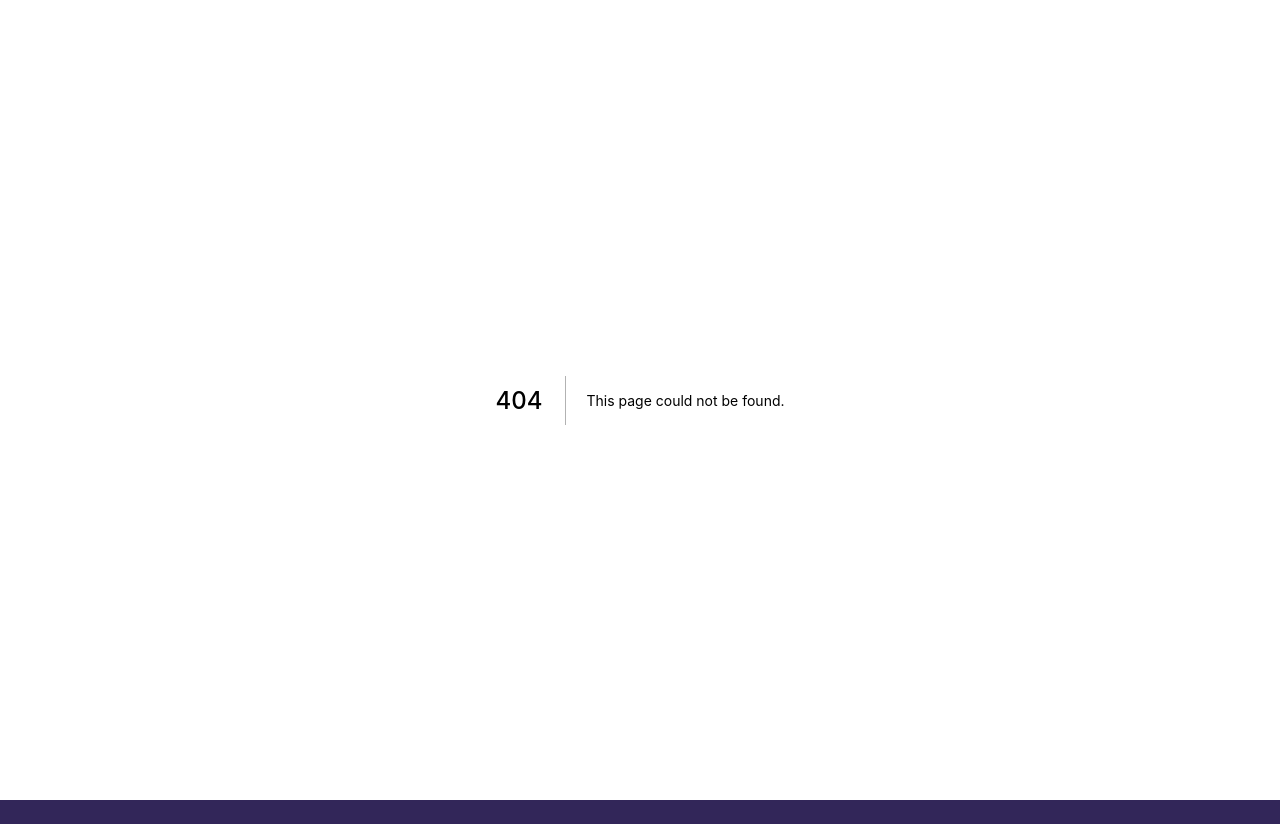
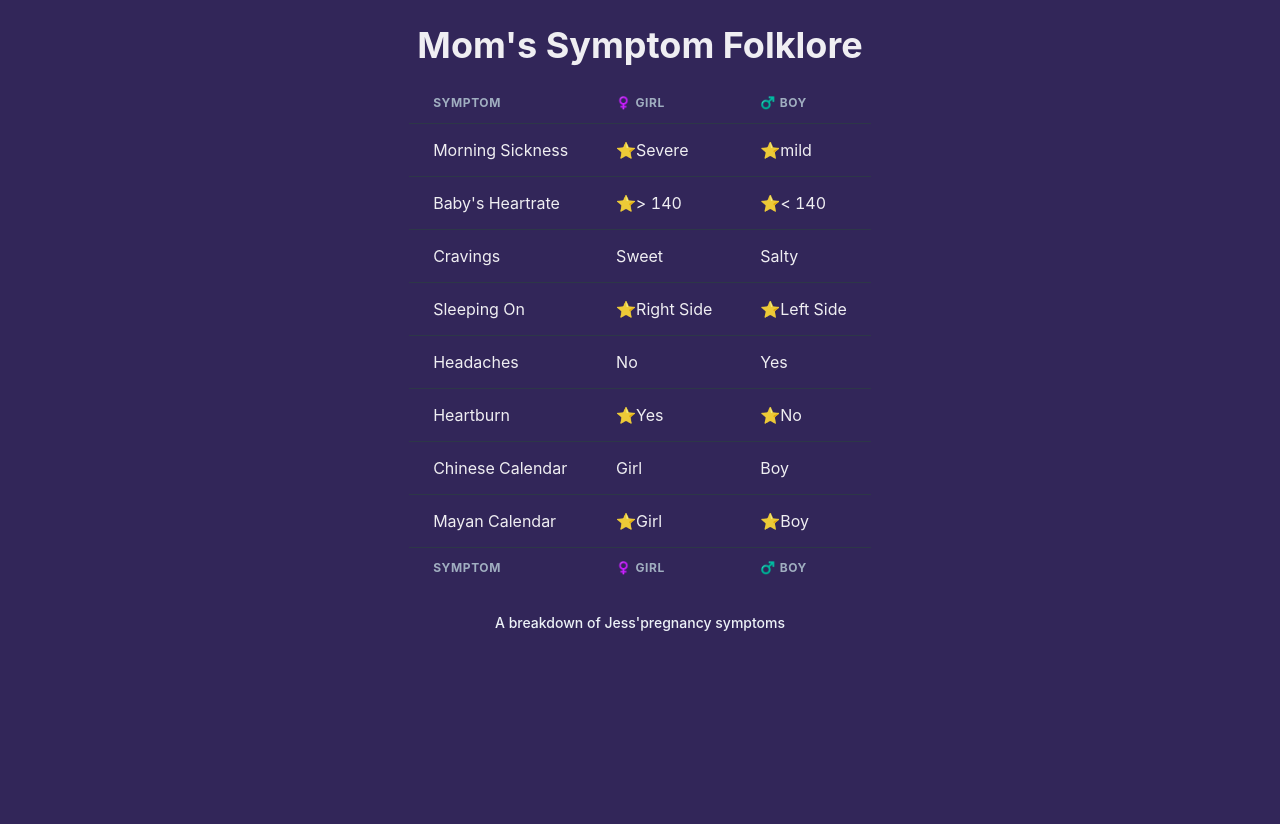
Before and after one commit to jimmyshaka/jcubed, a Next.js app: page /mom in a window 1280 px wide. Before the commit this address had no page. Before the commit the page ends 800 px from the top, so only its background shows below. Built offline with nearby package versions, Linux system fonts and the light colour scheme.

Commit message:
Add folklore page

```diff
--- /dev/null
+++ b/pages/mom.js
@@ -0,0 +1,100 @@
+import {
+  Table,
+  TableCaption,
+  Thead,
+  Tr,
+  Th,
+  Td,
+  Tbody,
+  Tfoot,
+} from '@chakra-ui/react'
+
+import { Card, Layout } from '../src/components'
+
+export default function Mom() {
+  const symptoms = [
+    {
+      name: 'Morning Sickness',
+      girlData: 'Severe',
+      boyData: 'mild',
+      isGirl: true,
+    },
+    {
+      name: `Baby's Heartrate`,
+      girlData: '> 140',
+      boyData: '< 140',
+      isGirl: true,
+    },
+    {
+      name: 'Cravings',
+      boyData: 'Salty',
+      girlData: 'Sweet',
+      isBoy: true,
+    },
+    {
+      name: 'Sleeping On',
+      girlData: 'Right Side',
+      boyData: 'Left Side',
+      boy: false,
+      isGirl: true,
+      isBoy: true,
+    },
+    {
+      name: 'Headaches',
+      girlData: 'No',
+      boyData: 'Yes',
+      isBoy: true,
+    },
+    {
+      name: 'Heartburn',
+      girlData: 'Yes',
+      boyData: 'No',
+      isGirl: true,
+    },
+    {
+      name: 'Chinese Calendar',
+      girlData: 'Girl',
+      boyData: 'Boy',
+      isBoy: true,
+    },
+    {
+      name: 'Mayan Calendar',
+      girlData: 'Girl',
+      boyData: 'Boy',
+      isGirl: true,
+    },
+  ]
+
+  return (
+    <Layout title="Mom's Symptom Folklore">
+      <Table variant="simple">
+        <TableCaption>A breakdown of Jess&apos;pregnancy symptoms</TableCaption>
+        <Thead>
+          <Tr>
+            <Th>Symptom</Th>
+            <Th>♀️ Girl</Th>
+            <Th>♂️ Boy</Th>
+          </Tr>
+        </Thead>
+        <Tbody>
+          {symptoms.map((symptom) => {
+            return (
+              <Tr key={symptom.name}>
+                <Td>{symptom.name}</Td>
+                <Td>{!!symptom.isGirl && '⭐'}{symptom.girlData}</Td>
+                <Td>{!!symptom.isGirl && '⭐'}{symptom.boyData}</Td>
+              </Tr>
+            )
+          })}
+        </Tbody>
+        <Tfoot>
+          <Tr>
+            <Th>Symptom</Th>
+            <Th>♀️ Girl</Th>
+            <Th>♂️ Boy</Th>
+          </Tr>
+        </Tfoot>
+      </Table>
+    </Layout>
+  )
+}
```
Also changed, not shown: pages/index.js (+8 -2 lines), pages/results.js (+22 -6 lines), pages/vote.js (+7 -8 lines).
